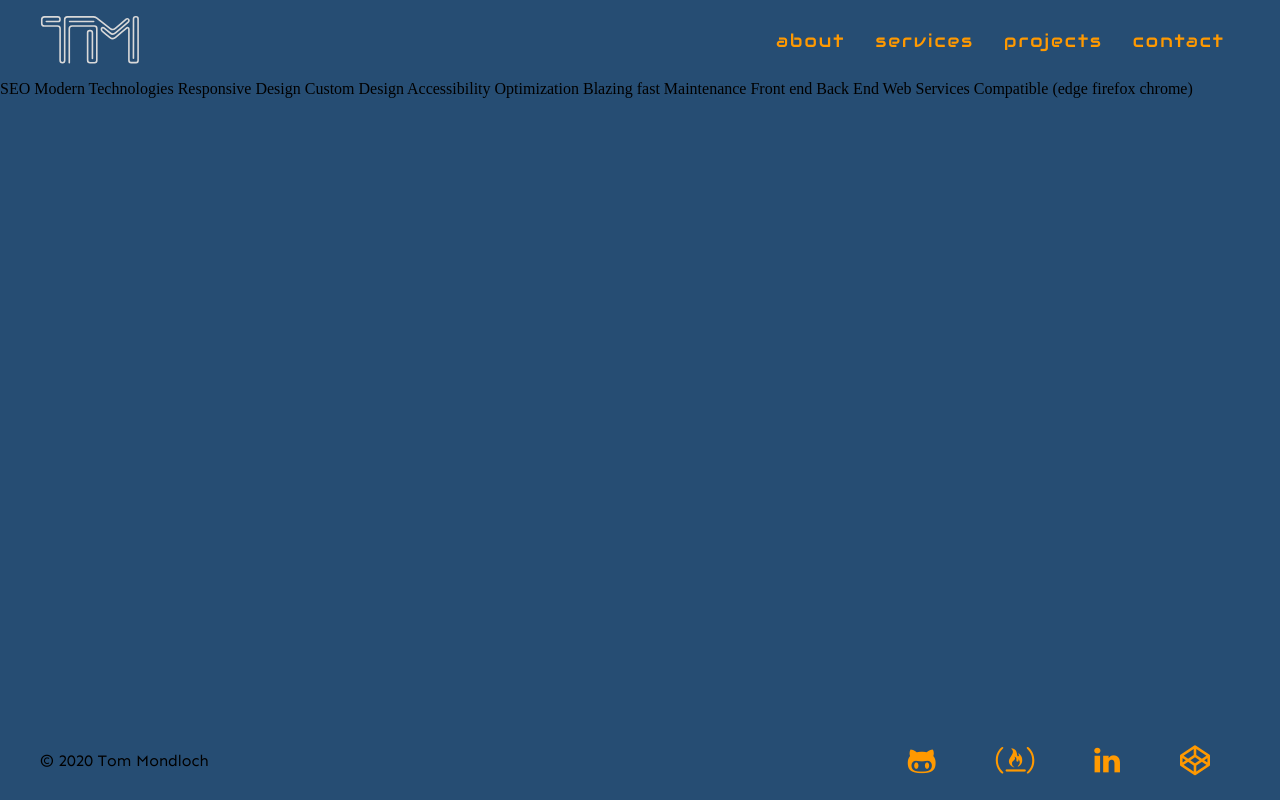
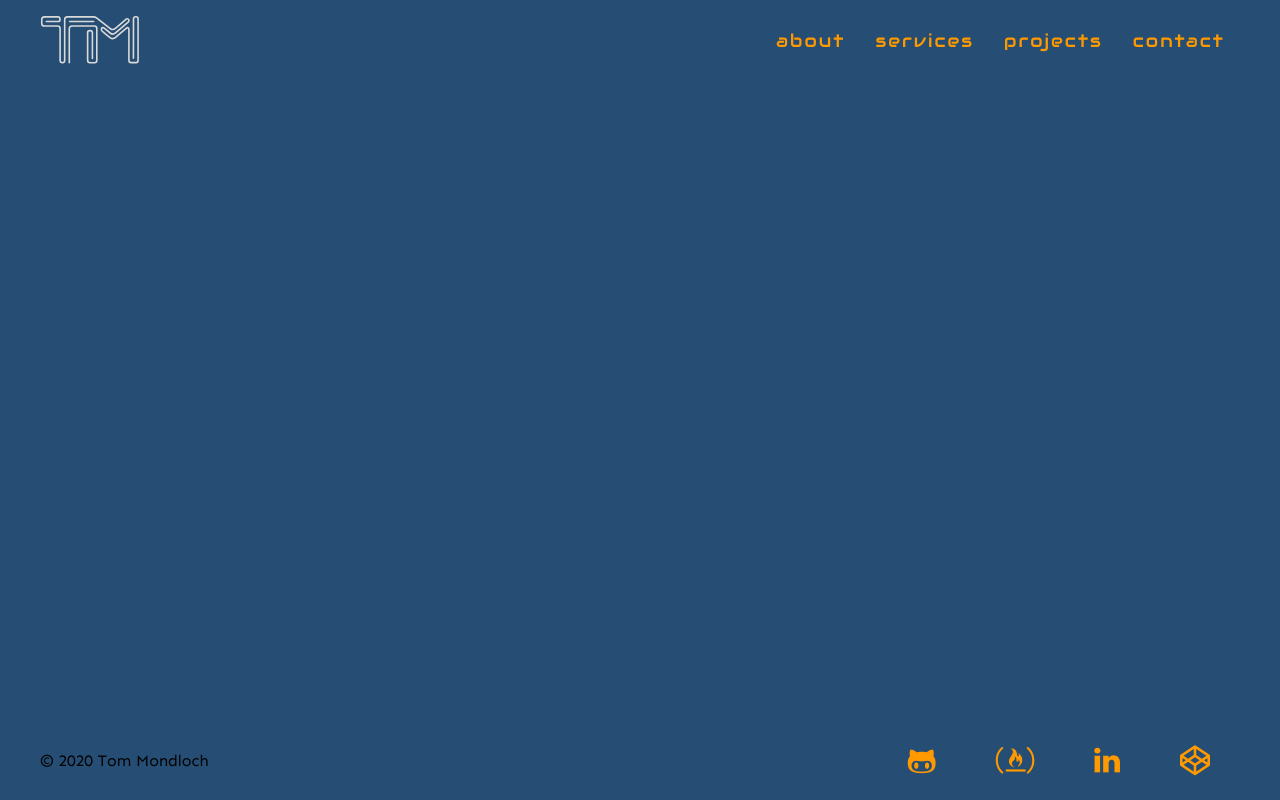
Before and after one commit to moT01/portfolio, a Gatsby site: page /services in a window 1280 px wide. Shown: the top 800 px of the page. Built offline with nearby package versions, Linux system fonts and the light colour scheme; Gatsby itself is replaced by a stand-in of ours.

Commit message:
remove content

```diff
--- a/src/pages/services.js
+++ b/src/pages/services.js
@@ -9,11 +9,7 @@ import SEO from '../components/seo'
 const Services = () => (
   <Layout>
     <SEO title='Services' />
-    <section className='projects'>
-      SEO Modern Technologies Responsive Design Custom Design Accessibility
-      Optimization Blazing fast Maintenance Front end Back End Web Services
-      Compatible (edge firefox chrome)
-    </section>
+    <section className='projects'></section>
   </Layout>
 )
 
```
